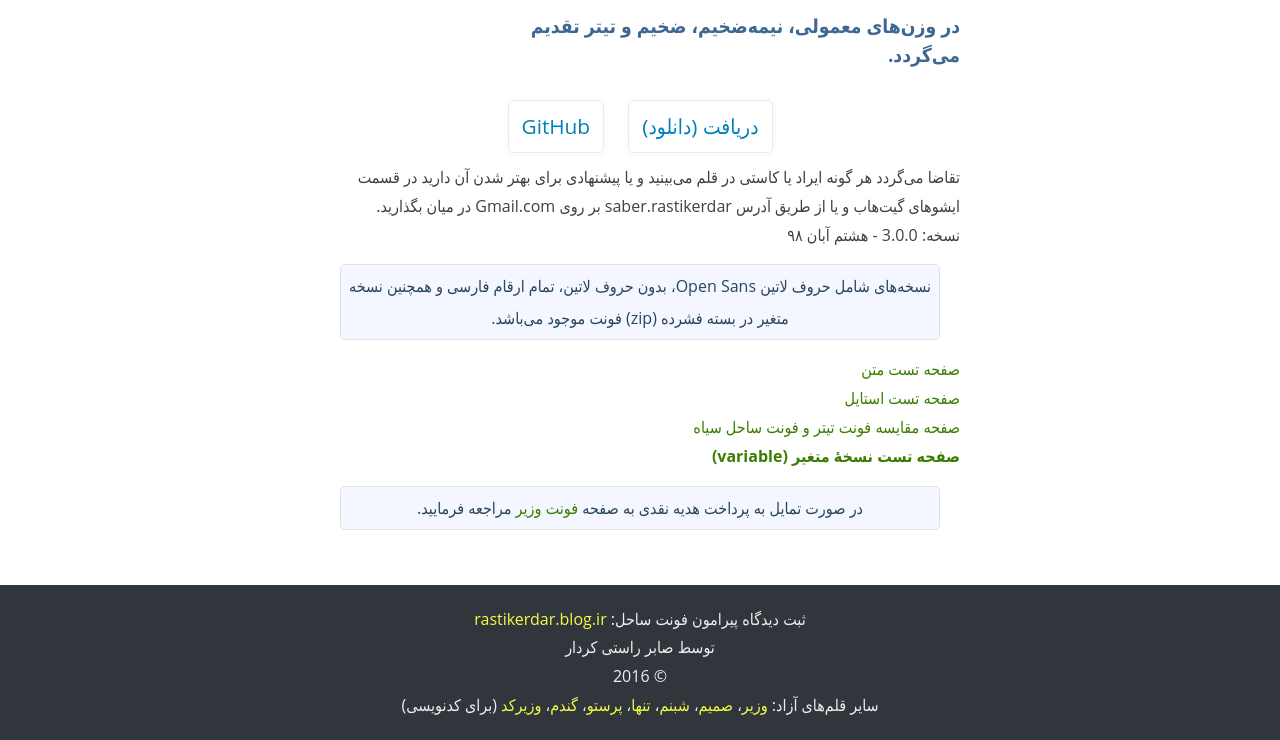
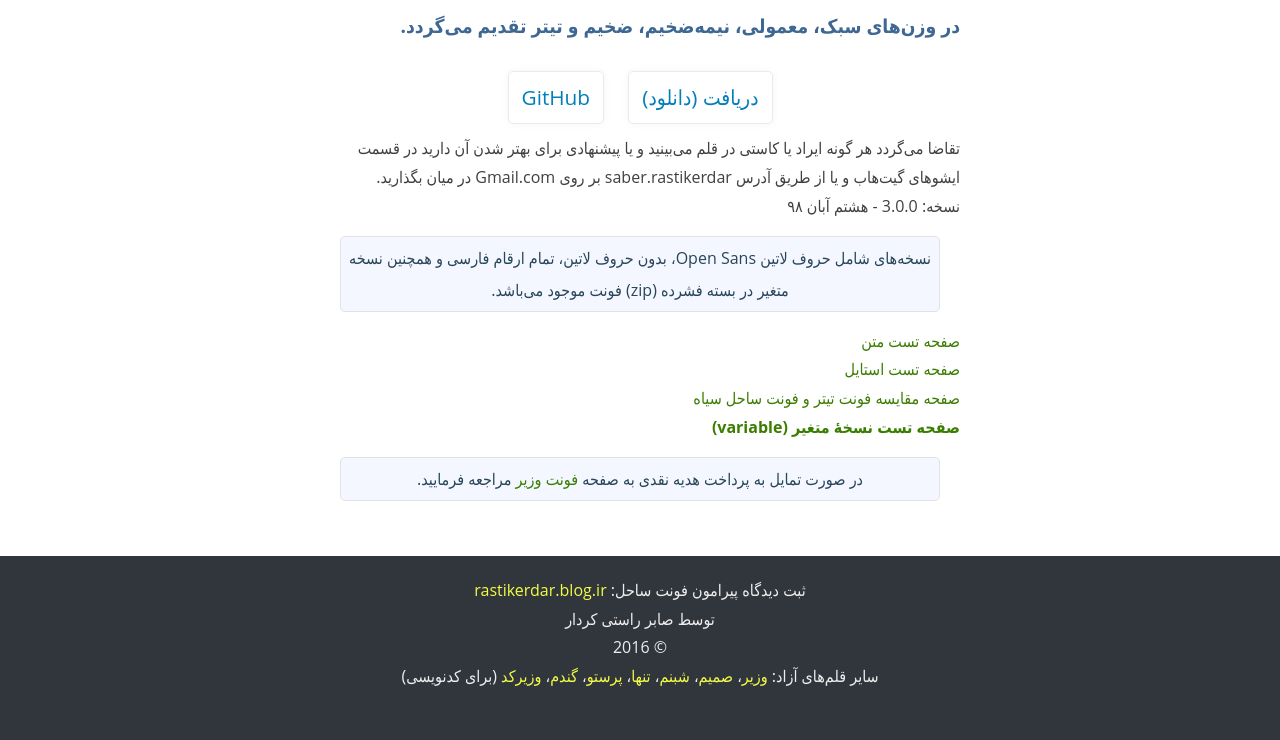
Before and after one commit to rastikerdar/sahel-font, a plain HTML site: page index.html in a window 1280 px wide. Shown: the part 119-859 px from the top of the page. After the commit the page ends 830 px from the top, so only its background shows below. Drawn offline with Linux system fonts and the light colour scheme; a web font is replaced by a local one.

Commit message:
Add light version

```diff
--- a/index.html
+++ b/index.html
@@ -153,7 +153,6 @@
         font-size: 1.2rem;
         line-height: 1.5;
         margin-bottom: 15px;
-        max-width: 500px;
       }
 
       .infobox {
@@ -258,7 +257,7 @@
         <h3 class="inthename">به نام دوست</h3>
         <h1 class="bigtitle">فونت ساحل</h1>
         <h3 class="normaltitle">
-          در وزن‌های معمولی، نیمه‌ضخیم، ضخیم و تیتر تقدیم می‌گردد.
+          در وزن‌های سبک، معمولی، نیمه‌ضخیم، ضخیم و تیتر تقدیم می‌گردد.
         </h3>
         <div class="get">
           <a
```
